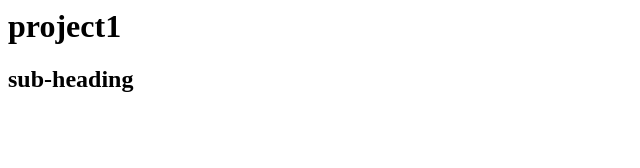
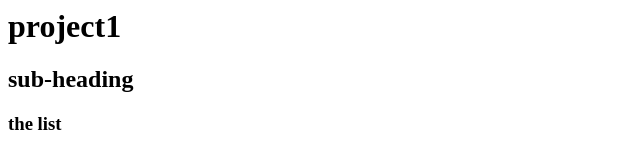
Before and after one commit to kamalborra/kamal-appu, a plain HTML site: page index.html in a window 1280 px wide. Shown: the full height of the page, 0-640 px from the left. Drawn offline with Linux system fonts and the light colour scheme.

Commit message:
modified the project

```diff
--- a/index.html
+++ b/index.html
@@ -1,2 +1,3 @@
 <h1>project1</h1>
 <h2>sub-heading</h2>
+<h3>the list</h3>
```
Also changed, not shown: 1 other file.
